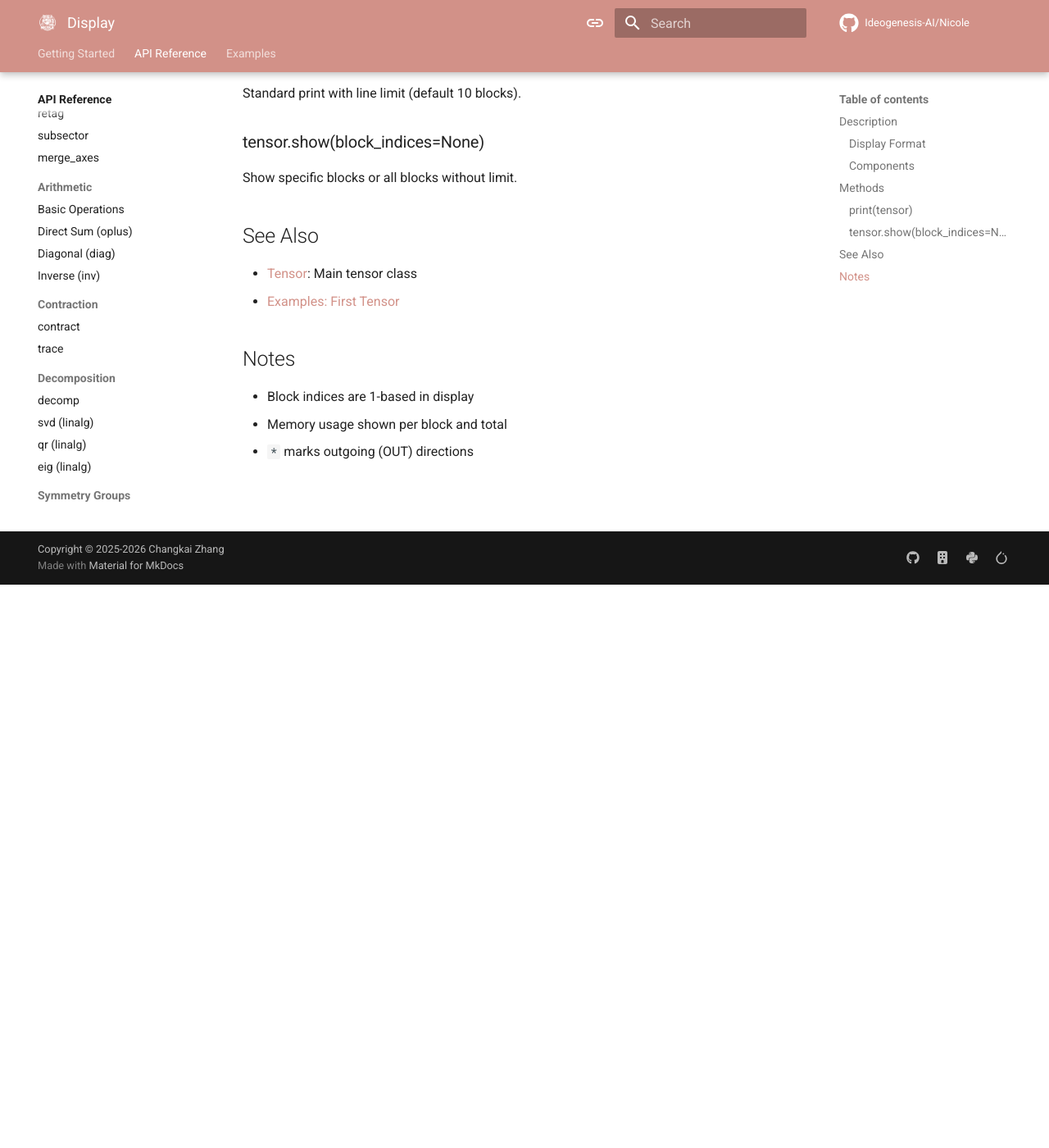
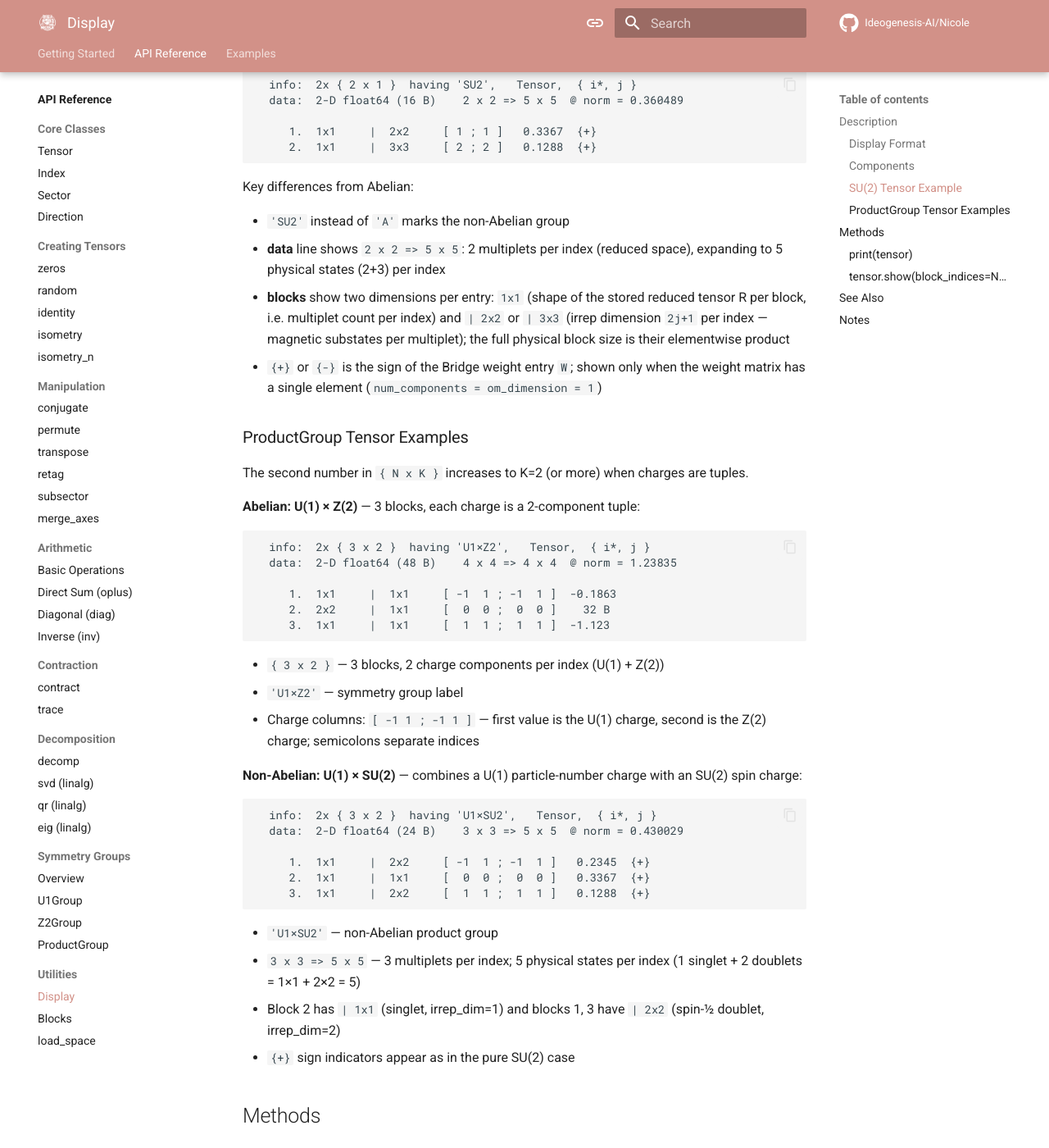
Before and after one commit to Ideogenesis-AI/Nicole, an MkDocs documentation site: the page built from docs/api/utilities/display.md, in a window 1280 px wide and 1400 px high, scrolled down 942 px. Shown: the whole window at 82% size. Built offline with MkDocs 1.6.1 and Material for MkDocs 9.7.7, drawn with Linux system fonts in a browser that asks for light colours; comment, search, counter and statistics services are not loaded; the version menu is left out; before the commit the page ends 1655 px from its top, so only the background shows below that; some of the changed text lies outside the part shown.

Commit message:
Enhance display documentation for tensors by adding SU(2) and ProductGroup examples.
Updated formatting for clarity and consistency in tensor representation, including detailed explanations of non-Abelian and Abelian structures.

````diff
--- a/docs/api/utilities/display.md
+++ b/docs/api/utilities/display.md
@@ -12,9 +12,9 @@ Nicole tensors have built-in display functionality accessed via `print(tensor)`
   info:  2x { 3 x 1 }  having 'A'    Tensor,  { i*, j }
   data:  2-D float64 (48 B)    4 x 4 => 4 x 4  @ norm = 2.85035
 
-     1.  1x1     |  1x1     [ -1 ; -1 ] -1.30218.
-     2.  2x2     |  1x1     [  0 ;  0 ]    32 B
-     3.  1x1     |  1x1     [  1 ;  1 ] -1.95104.
+     1.  1x1     |  1x1     [ -1 ; -1 ]  -1.30218
+     2.  2x2     |  1x1     [  0 ;  0 ]     32 B
+     3.  1x1     |  1x1     [  1 ;  1 ]  -1.95104
 ```
 
 ### Components
@@ -26,6 +26,60 @@ Nicole tensors have built-in display functionality accessed via `print(tensor)`
   - `{ i*, j }` - index tags (* marks OUT direction)
 - **data**: Dimensionality, dtype, memory, multiplets and states, norm
 - **blocks**: Per-block dimensions, multiplet info, charges, value or memory
+
+### SU(2) Tensor Example
+
+For an SU(2) tensor with a spin-½ sector (2j=1) and a spin-1 sector (2j=2):
+
+```
+  info:  2x { 2 x 1 }  having 'SU2',   Tensor,  { i*, j }
+  data:  2-D float64 (16 B)    2 x 2 => 5 x 5  @ norm = 0.360489
+
+     1.  1x1     |  2x2     [ 1 ; 1 ]   0.3367  {+}
+     2.  1x1     |  3x3     [ 2 ; 2 ]   0.1288  {+}
+```
+
+Key differences from Abelian:
+
+- `'SU2'` instead of `'A'` marks the non-Abelian group
+- **data** line shows `2 x 2 => 5 x 5`: 2 multiplets per index (reduced space), expanding to 5 physical states (2+3) per index
+- **blocks** show two dimensions per entry: `1x1` (shape of the stored reduced tensor R per block, i.e. multiplet count per index) and `| 2x2` or `| 3x3` (irrep dimension `2j+1` per index — magnetic substates per multiplet); the full physical block size is their elementwise product
+- `{+}` or `{-}` is the sign of the Bridge weight entry `W`; shown only when the weight matrix has a single element (`num_components = om_dimension = 1`)
+
+### ProductGroup Tensor Examples
+
+The second number in `{ N x K }` increases to K=2 (or more) when charges are tuples.
+
+**Abelian: U(1) × Z(2)** — 3 blocks, each charge is a 2-component tuple:
+
+```
+  info:  2x { 3 x 2 }  having 'U1×Z2',   Tensor,  { i*, j }
+  data:  2-D float64 (48 B)    4 x 4 => 4 x 4  @ norm = 1.23835
+
+     1.  1x1     |  1x1     [ -1  1 ; -1  1 ]  -0.1863
+     2.  2x2     |  1x1     [  0  0 ;  0  0 ]    32 B
+     3.  1x1     |  1x1     [  1  1 ;  1  1 ]  -1.123
+```
+
+- `{ 3 x 2 }` — 3 blocks, 2 charge components per index (U(1) + Z(2))
+- `'U1×Z2'` — symmetry group label
+- Charge columns: `[ -1  1 ; -1  1 ]` — first value is the U(1) charge, second is the Z(2) charge; semicolons separate indices
+
+**Non-Abelian: U(1) × SU(2)** — combines a U(1) particle-number charge with an SU(2) spin charge:
+
+```
+  info:  2x { 3 x 2 }  having 'U1×SU2',   Tensor,  { i*, j }
+  data:  2-D float64 (24 B)    3 x 3 => 5 x 5  @ norm = 0.430029
+
+     1.  1x1     |  2x2     [ -1  1 ; -1  1 ]   0.2345  {+}
+     2.  1x1     |  1x1     [  0  0 ;  0  0 ]   0.3367  {+}
+     3.  1x1     |  2x2     [  1  1 ;  1  1 ]   0.1288  {+}
+```
+
+- `'U1×SU2'` — non-Abelian product group
+- `3 x 3 => 5 x 5` — 3 multiplets per index; 5 physical states per index (1 singlet + 2 doublets = 1×1 + 2×2 = 5)
+- Block 2 has `| 1x1` (singlet, irrep_dim=1) and blocks 1, 3 have `| 2x2` (spin-½ doublet, irrep_dim=2)
+- `{+}` sign indicators appear as in the pure SU(2) case
 
 ## Methods
 
````
